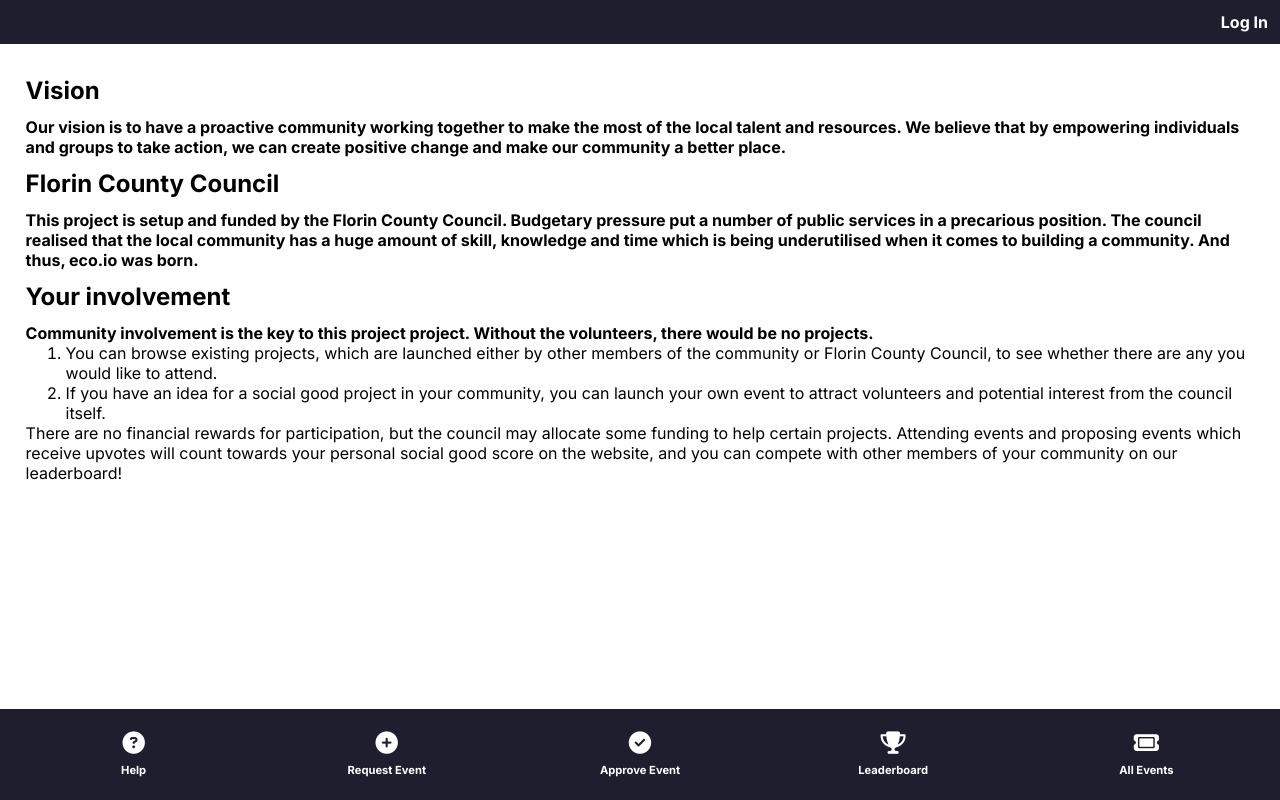
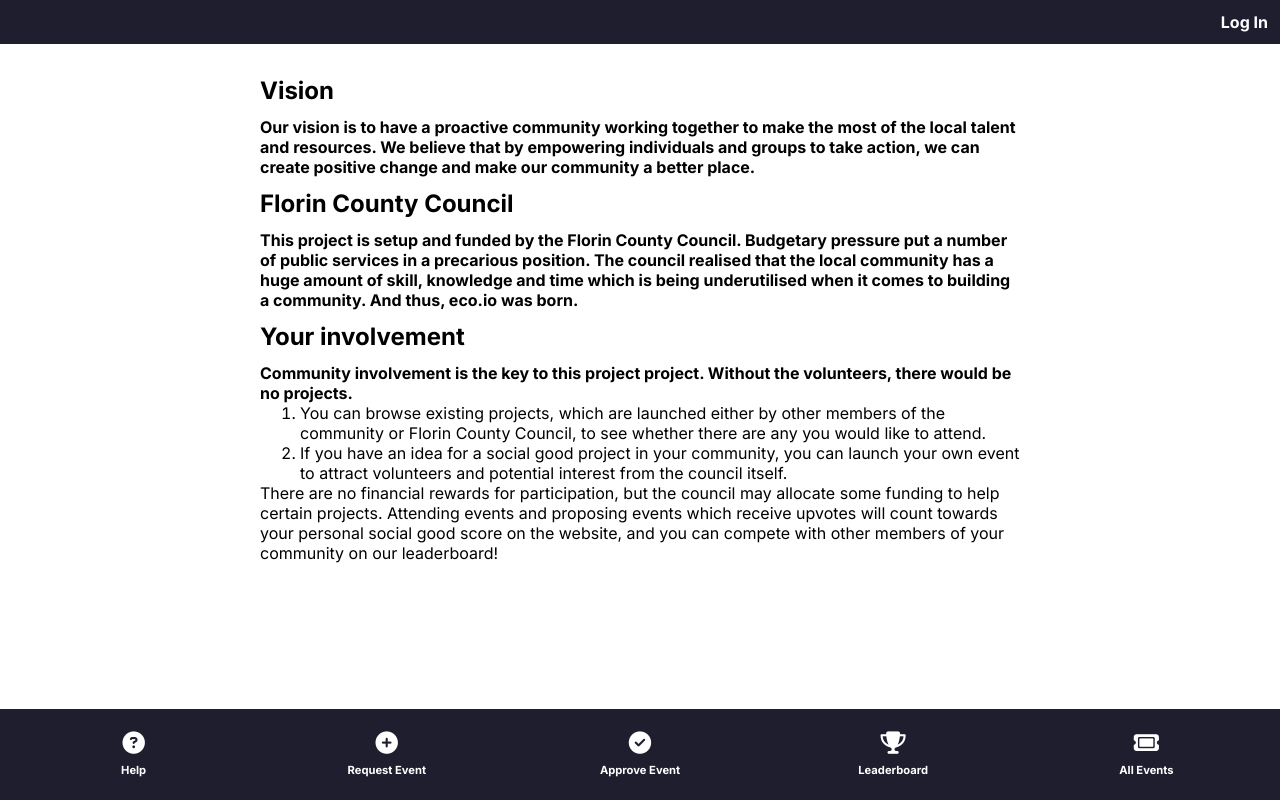
Before and after one commit to Vitali-G/eco.io-frontend, a website: page src/about.html in a window 1280 px wide. Drawn offline with Linux system fonts and the light colour scheme.

Commit message:
Set max content width for about page

```diff
--- a/src/styles/about.css
+++ b/src/styles/about.css
@@ -1,4 +1,4 @@
-#about {
+.about-content {
   max-width: 800px;
   margin: 0 auto;
   padding: 0 20px;
```
